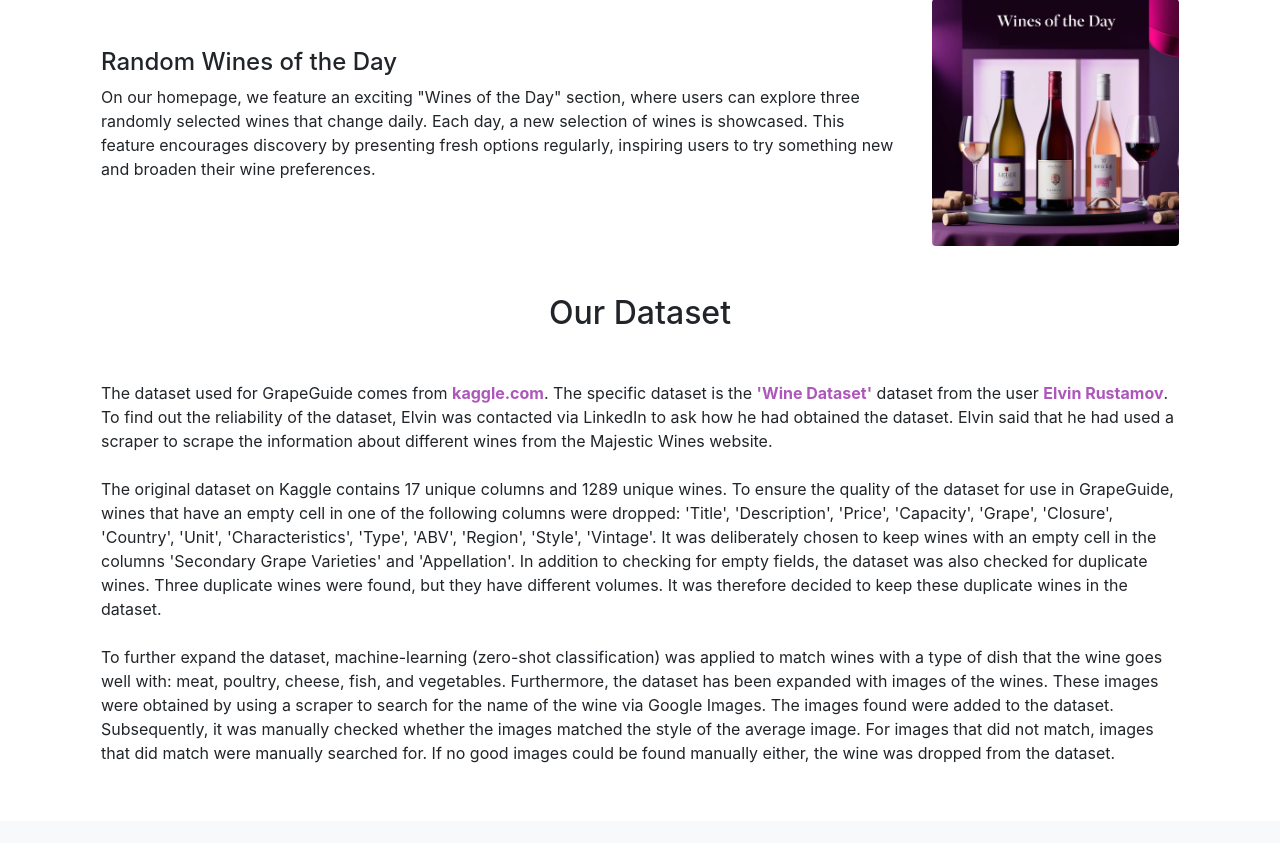
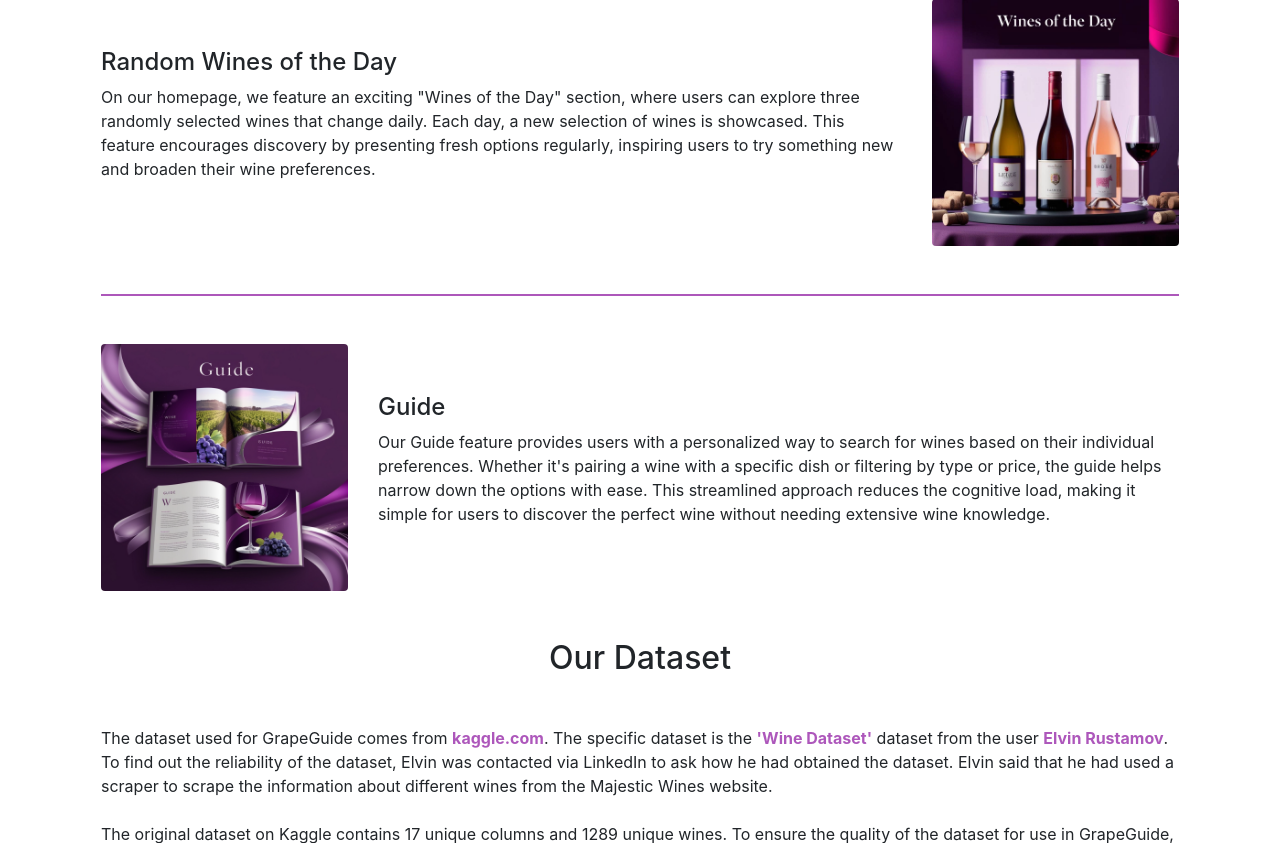
Before and after one commit to gijsoliemans/GrapeGuide, a Flask app: page /about in a window 1280 px wide. Shown: the part 1825-2668 px from the top of the page. Before the commit the page ends 2588 px from the top, so only its background shows below. Run offline with Flask 3, Linux system fonts and the light colour scheme; parts of the project's set-up code (start-up, migrations or seed data) failed here and were passed over; some libraries are stand-ins or nearby versions.

Commit message:
about update

```diff
--- a/templates/about.html
+++ b/templates/about.html
@@ -80,6 +80,20 @@
         </div>
     </div>
 
+    <hr style="border: 1px solid #9d36add5;">
+
+    <div class="feature mb-5 mt-5">
+        <div class="row align-items-center">
+            <div class="col-md-3">
+                <img src="{{ url_for('static', filename='images/Guide.png') }}" class="img-fluid rounded" alt="Types of Wines" style="max-width: 100%; height: auto;">
+            </div>
+            <div class="col-md-9">
+                <h4>Guide</h4>
+                <p>Our Guide feature provides users with a personalized way to search for wines based on their individual preferences. Whether it's pairing a wine with a specific dish or filtering by type or price, the guide helps narrow down the options with ease. This streamlined approach reduces the cognitive load, making it simple for users to discover the perfect wine without needing extensive wine knowledge.</p>
+            </div>
+        </div>
+    </div>
+
     <h2 class="mb-5 text-center">Our Dataset</h2>
     <p>The dataset used for GrapeGuide comes from <a href="https://www.kaggle.com/" target="_blank" style="color: #9d36add5; font-weight: bold;">kaggle.com</a>. The specific dataset is the <a href="https://www.kaggle.com/datasets/elvinrustam/wine-dataset" target="_blank" style="color: #9d36add5; font-weight: bold;">'Wine Dataset'</a> dataset from the user <a href="https://www.kaggle.com/elvinrustam" target="_blank" style="color: #9d36add5; font-weight: bold;">Elvin Rustamov</a>. To find out the reliability of the dataset, Elvin was contacted via LinkedIn to ask how he had obtained the dataset. Elvin said that he had used a scraper to scrape the information about different wines from the Majestic Wines website. <br><br>
 
```
Also changed, not shown: static/images/Guide.png (added).
